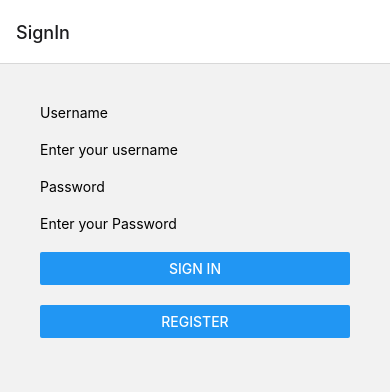
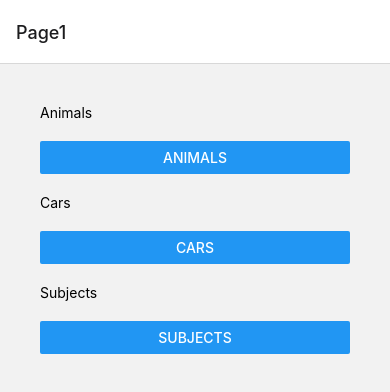
Before and after one commit to abdelghanycu/CS303Spring2022, a React Native app: screen / in a window 390 px wide. Shown: the top 392 px of the page. Built offline with nearby package versions, Linux system fonts and the light colour scheme.

Commit message:
Added lab8

```diff
--- a/App.js
+++ b/App.js
@@ -23,17 +23,20 @@ import Profile from "./pages/Profile";
 import Setting from "./pages/Setting";
 import SignIn from "./pages/SignIn";
 import SignUp from "./pages/SignUp";
+import Page1, {routeName as page1route} from "./pages/Page1";
+import Page2, {routeName as page2route} from "./pages/Page2";
+import Page3, {routeName as page3route} from "./pages/Page3";
 
-function Menu() {
-    return (
-        <Tab.Navigator>
-            <Tab.Screen name="Home" component={Home}/>
-            <Tab.Screen name="Info" component={Info}/>
-            <Tab.Screen name="Profile" component={Profile}/>
-            <Tab.Screen name="Setting" component={Setting}/>
-        </Tab.Navigator>
-    );
-}
+// function Menu() {
+//     return (
+//         <Tab.Navigator>
+//             <Tab.Screen name="Home" component={Home}/>
+//             <Tab.Screen name="Info" component={Info}/>
+//             <Tab.Screen name="Profile" component={Profile}/>
+//             <Tab.Screen name="Setting" component={Setting}/>
+//         </Tab.Navigator>
+//     );
+// }
 
 
 export default function App() {
@@ -49,10 +52,12 @@ export default function App() {
             {/*</Tab.Navigator>*/}
 
 
-            <Stack.Navigator initialRouteName="SignIn">
-                <Stack.Screen name="Menu" component={Menu}/>
-                <Stack.Screen name="SignIn" component={SignIn}/>
-                <Stack.Screen name="SignUp" component={SignUp}/>
+            <Stack.Navigator initialRouteName={page1route}>
+                {/*<Stack.Screen name="Menu" component={Menu}/>*/}
+                {/*<Stack.Screen name="SignIn" component={SignIn}/>*/}
+                <Stack.Screen name={page1route} component={Page1}/>
+                <Stack.Screen name={page2route} component={Page2}/>
+                <Stack.Screen name={page3route} component={Page3}/>
             </Stack.Navigator>
 
 
--- /dev/null
+++ b/pages/Page1.js
@@ -0,0 +1,44 @@
+import {StatusBar} from 'expo-status-bar';
+import {Button, ScrollView, StyleSheet, Text, View} from 'react-native';
+
+const routeName = 'Page1';
+
+export{routeName};
+
+export default function Page1({route, navigation}) {
+
+    return (
+        <ScrollView style={{padding: 30}}>
+
+            <View style={{padding: 10}}>
+                <Text>Animals</Text>
+            </View>
+
+            <View style={{padding: 10}}>
+                <Button title={"Animals"} onPress={() => navigation.navigate('Page2', {type : 'animals'})}/>
+            </View>
+
+            <View style={{padding: 10}}>
+                <Text>Cars</Text>
+            </View>
+
+            <View style={{padding: 10}}>
+                <Button title={"Cars"} onPress={() => navigation.navigate('Page2', {type : 'cars'})}/>
+            </View>
+
+            <View style={{padding: 10}}>
+                <Text>Subjects</Text>
+            </View>
+
+            <View style={{padding: 10}}>
+                <Button title={"Subjects"} onPress={() => navigation.navigate('Page2', {type : 'subjects'})}/>
+            </View>
+
+            <StatusBar style="auto"></StatusBar>
+        </ScrollView>
+    );
+}
+
+const styles = StyleSheet.create(
+    {}
+);
--- /dev/null
+++ b/pages/Page2.js
@@ -0,0 +1,61 @@
+import {StatusBar} from 'expo-status-bar';
+import {Button, Image, ScrollView, StyleSheet, Text, TouchableOpacity, View} from 'react-native';
+
+const routeName = 'Page2';
+
+export{routeName};
+
+export default function Page2({route, navigation}) {
+
+    const {type} = route.params;
+
+    const animals = ['Cow',
+        'Dog',
+        'Dolphin',
+        'Donkey',
+        'Eagle',
+        'Fish',
+        'Fox',
+        'Frog'];
+
+    const cars = ['Audi',
+        'BMW',
+        'Chevrolet',
+        'Ferrari',
+        'Ford',
+        'Honda',
+        'Mercedes',
+        'Nissan'];
+
+    const subjects = ['Mathematics',
+        'Science',
+        'Algebra',
+        'Physical',
+        'History'];
+
+    return (
+        <ScrollView style={{padding: 30}}>
+
+
+            {type === 'animals' ? animals.map((e) => (
+                <View style={{padding: 10}} key={e}>
+                    <Text onPress={() => navigation.navigate('Page3', {type : type, name : e})}>{e}</Text>
+                </View>
+            )) : type === 'cars' ? cars.map((e) => (
+                <View style={{padding: 10}} key={e}>
+                    <Text onPress={() => navigation.navigate('Page3', {type : type, name : e})}>{e}</Text>
+                </View>
+            )) : subjects.map((e) => (
+                <View style={{padding: 10}} key={e}>
+                    <Text onPress={() => navigation.navigate('Page3', {type : type, name : e})}>{e}</Text>
+                </View>
+            ))}
+
+            <StatusBar style="auto"></StatusBar>
+        </ScrollView>
+    );
+}
+
+const styles = StyleSheet.create(
+    {}
+);
--- /dev/null
+++ b/pages/Page3.js
@@ -0,0 +1,40 @@
+import {StatusBar} from 'expo-status-bar';
+import {Button, Image, ScrollView, StyleSheet, Text, TouchableOpacity, View, TextInput} from 'react-native';
+import {useEffect, useState} from 'react';
+
+const routeName = 'Page3';
+
+export{routeName};
+
+export default function Page3({route, navigation}) {
+
+    const {type, name} = route.params;
+
+    const [text, setText] = useState('');
+
+    return (
+        <ScrollView style={{padding: 30}}>
+
+            <View style={{flexDirection: 'row', justifyContent: 'space-between', padding: 10}}>
+
+                <Text>{type}</Text>
+
+                <Text>{name}</Text>
+            </View>
+
+            <View style={{padding: 10}}>
+                <TextInput placeholder='Enter here text' onChangeText={setText} value={text}/>
+            </View>
+
+            <View style={{padding: 10}}>
+                <Text>your message is: {text}</Text>
+            </View>
+
+            <StatusBar style="auto"></StatusBar>
+        </ScrollView>
+    );
+}
+
+const styles = StyleSheet.create(
+    {}
+);
```
